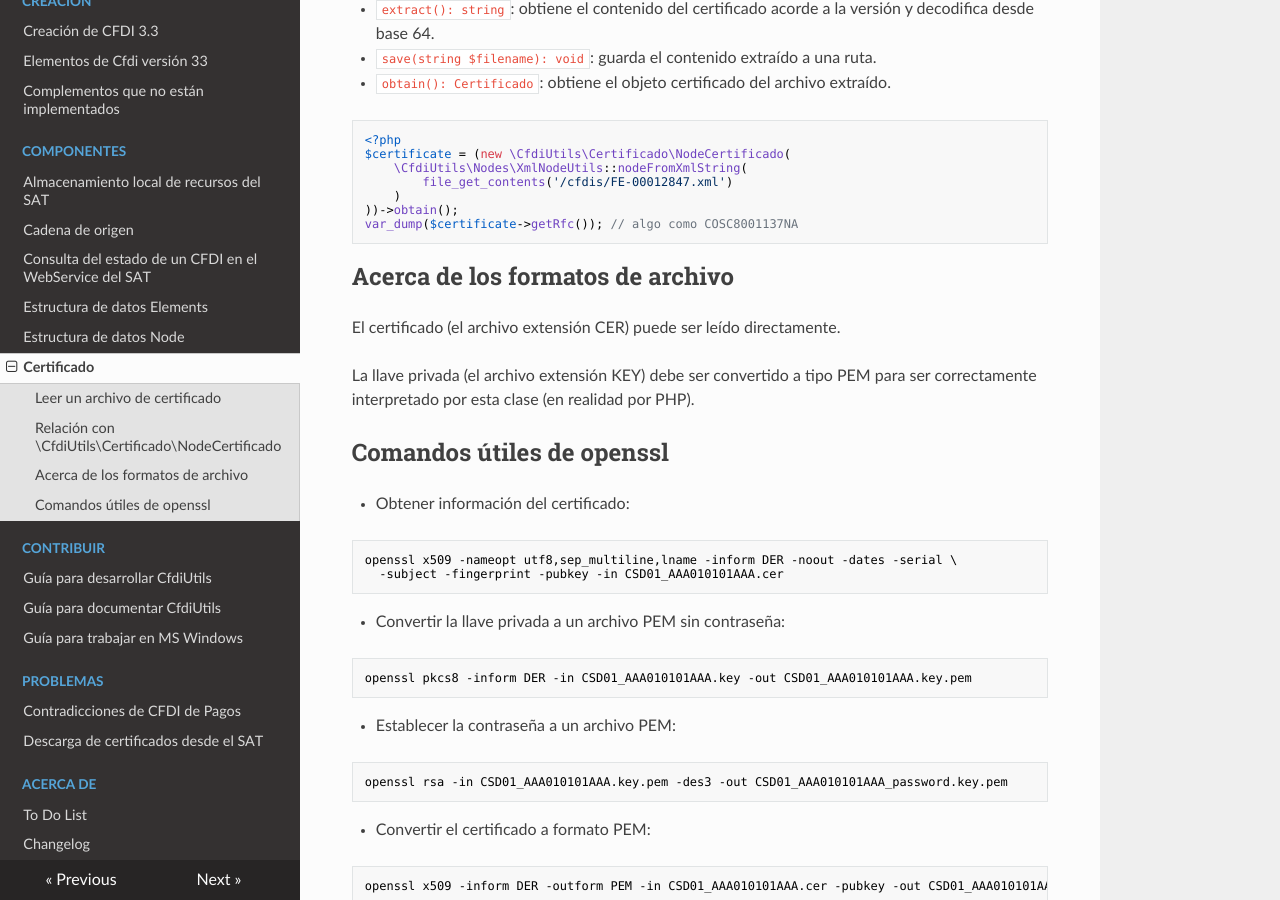
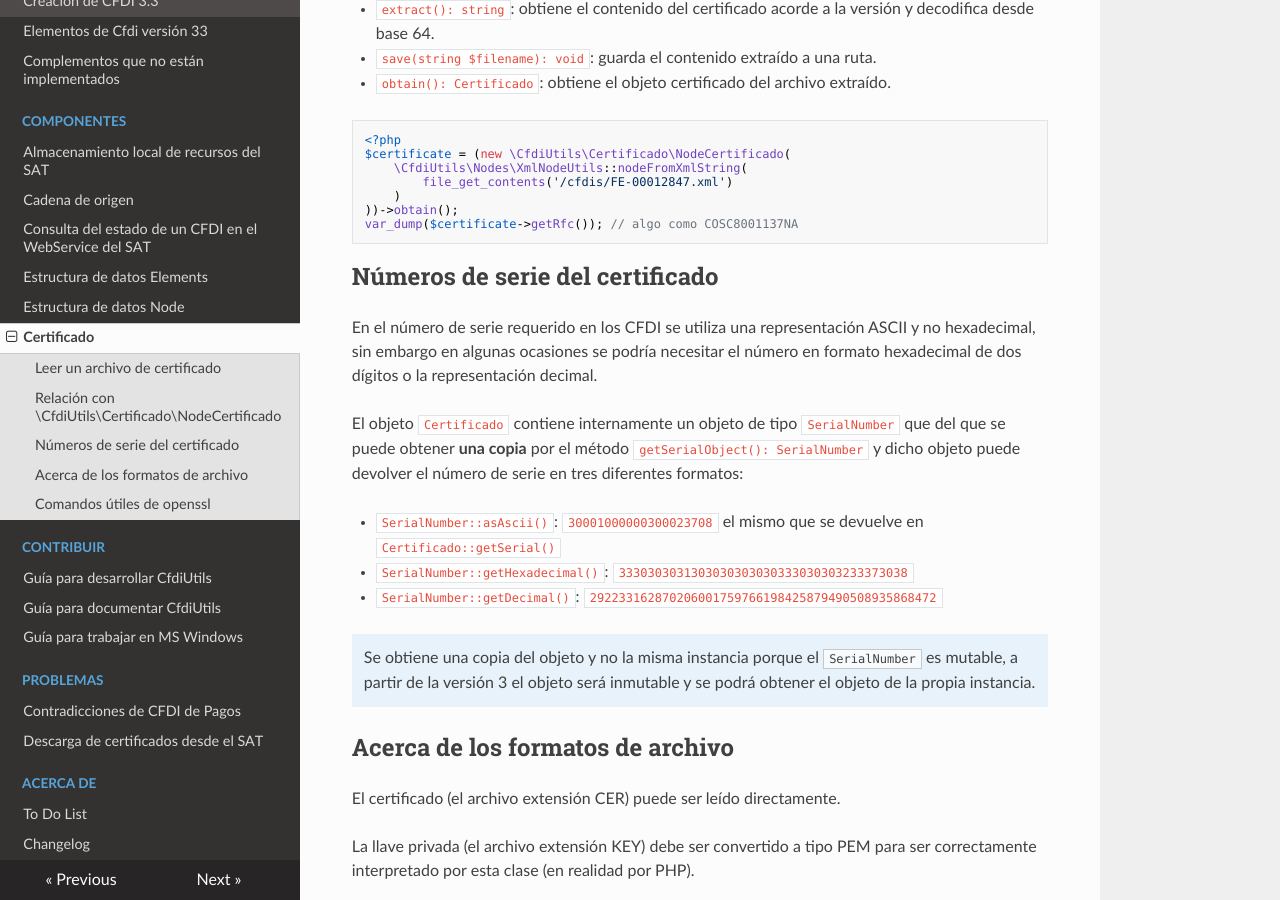
Before and after one commit to eclipxe13/CfdiUtils, an MkDocs documentation site: the page built from docs/componentes/certificado.md, in a window 1280 px wide and 900 px high, scrolled down 1257 px. Built offline with MkDocs 1.6.1, drawn with Linux system fonts in a browser that asks for light colours; nearby versions of some CDN libraries; old or Windows-style settings are respelled for this version of MkDocs.

Commit message:
Add Certificado::getSerialObject(): SerialNumber (cloned)

````diff
--- a/docs/componentes/certificado.md
+++ b/docs/componentes/certificado.md
@@ -62,12 +62,30 @@ var_dump($certificate->getRfc()); // algo como COSC8001137NA
 ```
 
 
+## Números de serie del certificado
+
+En el número de serie requerido en los CFDI se utiliza una representación ASCII y no hexadecimal, sin embargo
+en algunas ocasiones se podría necesitar el número en formato hexadecimal de dos dígitos o la representación decimal.
+
+El objeto `Certificado` contiene internamente un objeto de tipo `SerialNumber` que del que se puede obtener **una copia**
+por el método `getSerialObject(): SerialNumber` y dicho objeto puede devolver el número de serie en tres diferentes formatos:
+
+- `SerialNumber::asAscii()`: `30001000000300023708` el mismo que se devuelve en `Certificado::getSerial()`
+- `SerialNumber::getHexadecimal()`: `3330303031303030303030333030303233373038`
+- `SerialNumber::getDecimal()`: `292233162870206001759766198425879490508935868472`
+
+!!! note ""
+    Se obtiene una copia del objeto y no la misma instancia porque el `SerialNumber` es mutable, a partir de la
+    versión 3 el objeto será inmutable y se podrá obtener el objeto de la propia instancia.
+
+
 ## Acerca de los formatos de archivo
 
 El certificado (el archivo extensión CER) puede ser leído directamente.
 
 La llave privada (el archivo extensión KEY) debe ser convertido a tipo PEM
 para ser correctamente interpretado por esta clase (en realidad por PHP).
+
 
 ## Comandos útiles de openssl
 
````
Also changed, not shown: docs/CHANGELOG.md (+6 -2 lines), 2 other files.
